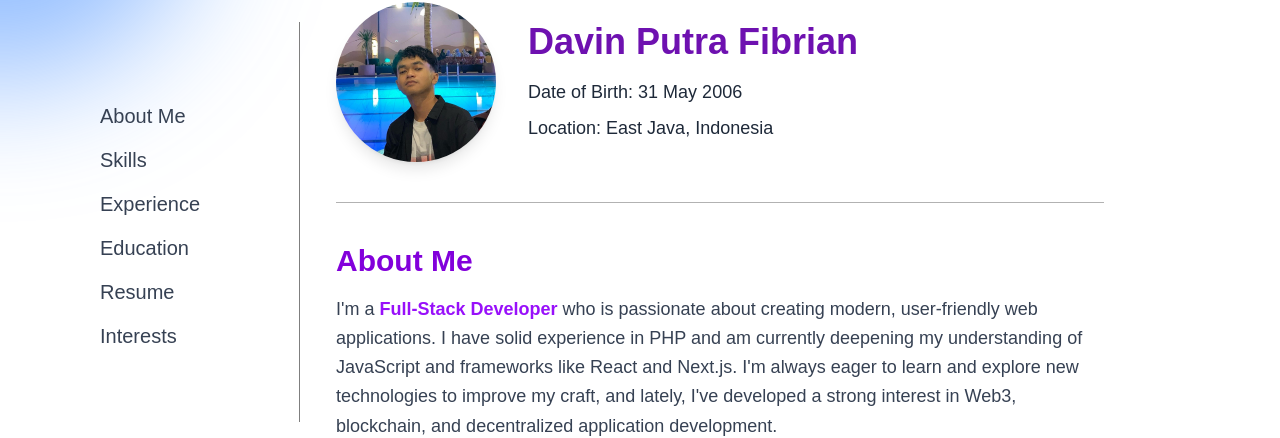
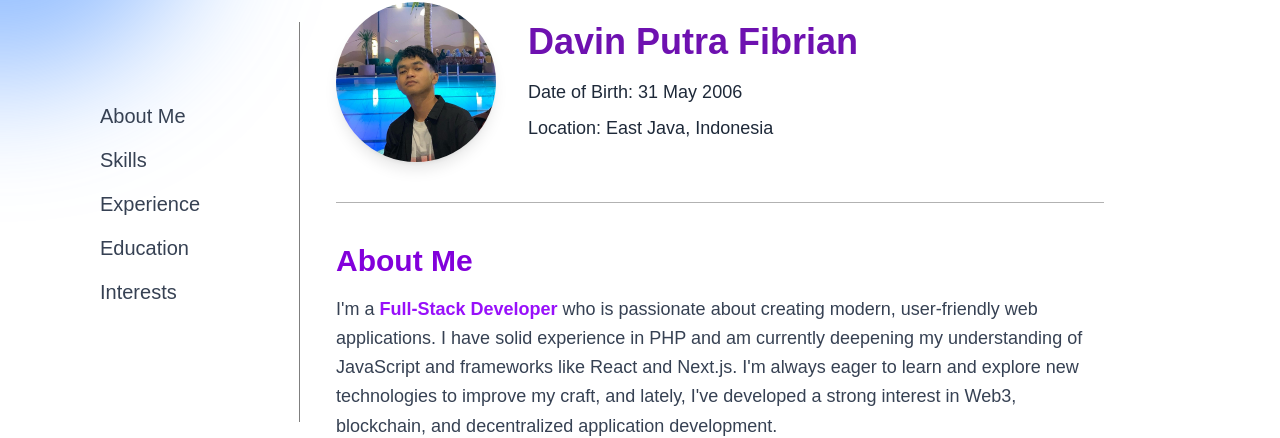
Before and after one commit to VinLvy/D-portfolio, a Next.js app: page /about in a window 1280 px wide. Shown: the part 118-556 px from the top of the page. Built offline with nearby package versions, Linux system fonts and the light colour scheme.

Commit message:
About 5.5

```diff
--- a/src/app/about/page.js
+++ b/src/app/about/page.js
@@ -47,7 +47,7 @@ export default function About() {
             { href: "#skills", label: "Skills" },
             { href: "#experience", label: "Experience" },
             { href: "#education", label: "Education" },
-            { href: "#resume", label: "Resume" },
+            // { href: "#resume", label: "Resume" },
             { href: "#interests", label: "Interests" },
           ].map((item) => (
             <a
```
